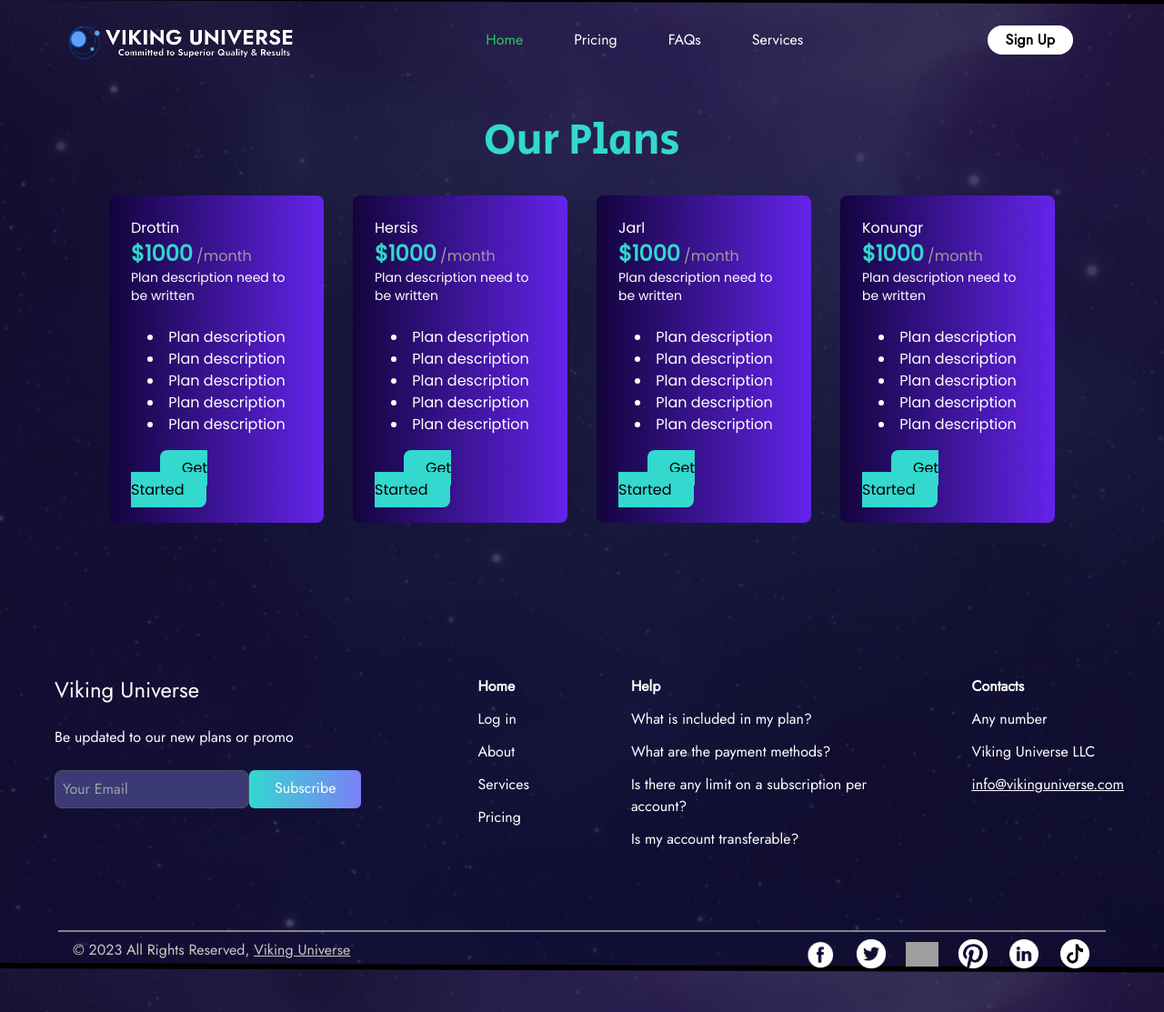
After one commit to VikingAM/VikingUniverseRepository, a Django app: template vikinguniverse/templates/pricing.html in a window 1280 px wide. The commit adds this page. Shown: the whole page at 91% size. Run offline with Django 3.2, Linux system fonts and the light colour scheme; the template is opened without the code that fills it, so the values that code supplies are empty; some libraries are stand-ins or nearby versions; grey boxes are pictures that could not be loaded.

Commit message:
pricing page v1

```diff
--- /dev/null
+++ b/vikinguniverse/templates/landing_page_footer.html
@@ -0,0 +1,54 @@
+{% load static %}
+<div class="flex mx-5 mt-28 space-x-16 font-Jost">
+            <div class="text-white  m-4 px-6 py-6 rounded-lg">
+                <p class="text-2xl">Viking Universe</p><br>
+                <p>Be updated to our new plans or promo</p><br>
+                <div class="flex">
+                    <form>
+                        <input type="text" class="border rounded-lg bg-placeHolderCol border-gray-600 py-2 px-2" placeholder="Your Email">
+                    </form>
+                    <a href="#" class="p-2 px-7 text-white rounded-md baseline bg-gradient-to-r from-readMoreSTBG to-readMoreEDBG hover:bg-blue-600">Subscribe</a>
+                </div>
+            </div>
+            <div class="text-white m-4 px-6 py-6 space-y-3 rounded-lg relative">
+                <ol><b><a href="{% url 'LandingPage' %}" class="hover:text-yellow-300">Home</a></b></ol>
+                <ol><a href="#" class="hover:text-yellow-300">Log in</a></ol>
+                <ol><a href="about.html" class="hover:text-yellow-300">About</a></ol>
+                <ol><a href="#" class="hover:text-yellow-300">Services</a></ol>
+                <ol><a href="#" class="hover:text-yellow-300">Pricing</a></ol>
+            </div>
+            <div class="text-white m-4 px-6 py-6 rounded-lg">
+                <p><b>Help</b></p>
+                <div class="space-y-3 mt-3">
+                    <p><a href="#" class="hover:text-yellow-300">What is included in my plan?</a></p>
+                    <p><a href="#" class="hover:text-yellow-300">What are the payment methods?</a></p>
+                    <p><a href="#" class="hover:text-yellow-300">Is there any limit on a subscription per account?</a></p>
+                    <p><a href="#" class="hover:text-yellow-300">Is my account transferable?</a></p>
+                </div>
+            </div>
+            <div class="text-white  m-4 px-6 py-6 rounded-lg">
+                <p><b>Contacts</b></p>
+                <div class="space-y-3 mt-3">
+                    <p class="hover:text-yellow-300"><a href="#">Any number</a></p>
+                    <p class="hover:text-yellow-300"><a href="#">Viking Universe LLC</p>
+                    <p class="hover:text-yellow-300"><u><a href="#">info@vikinguniverse.com</a></u></p>
+                </div>
+            </div>
+    	</div><br><br>
+    	<hr class="border border-hrLine cursor-pointer hover:border-white duration-500 mb-2 mx-16">
+    	<div class="text-footerColor mx-20 flex justify-between font-Jost">
+        	<p>© 2023 All Rights Reserved,
+        		<u>
+        			<a href="#" class="hover:text-yellow-300">Viking Universe</a>
+        		</u>
+        	</p>
+	        <div class="flex space-x-5">
+	            <a href="#"><img src="{% static 'landingpage/images/icons/facebook-logo-white.png' %}" class="object-scale-down h-8 w-9" alt="Facebook Logo"></a>
+	            <a href="#"><img src="{% static 'landingpage/images/icons/twitter-logo-white.png' %}" class="object-scale-down h-8 w-9" alt="Twitter Logo"></a>
+	            <a href="#"><img src="{% static 'landingpage/images/icons/instagram-logo-white-circle.png' %}" class="object-scale-down h-8 w-9" alt="Instagram Logo"></a>
+	            <a href="#"><img src="{% static 'landingpage/images/icons/white-pinterest-logo-.png' %}" class="object-scale-down h-8 w-9" alt="Pinterest Logo"></a>
+	            <a href="#"><img src="{% static 'landingpage/images/icons/linkedin-logo.png' %}" class="object-scale-down h-8 w-9" alt="LinkedIn Logo"></a>
+	            <a href="#"><img src="{% static 'landingpage/images/icons/tiktok-logo.png' %}" class="object-scale-down h-8 w-9" alt="Tiktok Logo"></a>
+	        </div>
+    	</div><br><br>
+    </div>
--- /dev/null
+++ b/vikinguniverse/templates/landing_page_nav_bar.html
@@ -0,0 +1,23 @@
+{% load static %}
+<nav class=" max-w-full relative container mx-auto p-1 pt-4 items-stretch">
+    <!-- Flex Container -->
+    <div class="flex items-center justify-between">
+        <!-- Logo -->
+        <div class="pt-2 ml-16">
+            <a href="{% url 'LandingPage' %}">
+            	<img src="{% static 'landingpage/images/viking_white_logo_cut.png' %}" alt="Viking Asset Management Logo" href="{% url 'LandingPage' %}">
+            </a>
+        </div>
+        <!-- Items-->
+        <div class="hidden md:flex space-x-14 text-white font-Jost">
+            <a href="{% url 'LandingPage' %}" class="hover:text-yellow-300 text-highlightColor">Home</a>
+            <a href="{% url 'PricingPage' %}" class="hover:text-yellow-300">Pricing</a>
+            <a href="faqs.html" class="hover:text-yellow-300">FAQs</a>
+            <a href="services.html" class="hover:text-yellow-300">Services</a>
+        </div>
+        <!-- Button -->
+        <a href="{% url 'accountLogin' %}" class="font-Jost hidden lg:block p-1 px-5 mr-24 md:space-x-10 text-black rounded-full baseline bg-white hover:bg-purpleWhite transition-all duration-500">
+        	<b>Sign Up</b>
+        </a>
+    </div>
+</nav>
--- /dev/null
+++ b/vikinguniverse/templates/pricing.html
@@ -0,0 +1,98 @@
+{% load static %}
+<!DOCTYPE html>
+<html lang="en">
+<head>
+    <meta charset="UTF-8">
+    <meta http-equiv="X-UA-Compatible" content="IE=edge">
+    <meta name="viewport" content="width=device-width, initial-scale=1.0">
+    <link rel="stylesheet" href="{% static 'landingpage/css/index.css' %}">
+    <title>Pricing | Viking Asset Management</title>
+    <script src="https://cdn.tailwindcss.com"></script>
+</head>
+<body class="bg-current" style="background-image: url({% static 'landingpage/images/bg_img.png' %} )">
+    <!-- Navbar -->
+    {% include 'landing_page_nav_bar.html' %}
+    <div class="mx-6 font-Poppins">
+        <center><p class="text-readMoreSTBG text-5xl mt-14 font-SecularOne">Our Plans</p></center>
+        <div class="relative">
+
+        </div>
+        <div class="grid grid-cols-4 mx-20 mt-5">
+
+            <div class="text-white bg-gradient-to-r from-pricingSTBG to-pricingEDBG m-4 px-6 py-6 rounded-lg ">
+
+                <h1>Drottin</h1>
+                <p><b class="text-pricingColor text-2xl">$1000</b><span class="text-pricingMonth"> /month</span></p>
+                <p class="text-sm">Plan description need to be written</p><br>
+
+                <div class="text-center">
+                    <li>Plan description</li>
+                    <li>Plan description</li>
+                    <li>Plan description</li>
+                    <li>Plan description</li>
+                    <li>Plan description</li>
+                </div>
+                <br>
+
+                <a href="#" class="p-2 px-6 pt-2 mx-8 text-black rounded-lg baseline bg-pricingColor hover:bg-blue-600">Get Started</a>
+            </div>
+
+            <div class="text-white bg-gradient-to-r from-pricingSTBG to-pricingEDBG m-4 px-6 py-6 rounded-lg ">
+
+                <h1>Hersis</h1>
+                <p><b class="text-pricingColor text-2xl">$1000</b><span class="text-pricingMonth"> /month</span></p>
+                <p class="text-sm">Plan description need to be written</p><br>
+
+                <div class="text-center">
+                    <li>Plan description</li>
+                    <li>Plan description</li>
+                    <li>Plan description</li>
+                    <li>Plan description</li>
+                    <li>Plan description</li>
+                </div>
+                <br>
+
+                <a href="#" class="p-2 px-6 pt-2 mx-8 text-black rounded-lg baseline bg-pricingColor hover:bg-blue-600">Get Started</a>
+            </div>
+
+            <div class="text-white bg-gradient-to-r from-pricingSTBG to-pricingEDBG m-4 px-6 py-6 rounded-lg ">
+
+                <h1>Jarl</h1>
+                <p><b class="text-pricingColor text-2xl">$1000</b><span class="text-pricingMonth"> /month</span></p>
+                <p class="text-sm">Plan description need to be written</p><br>
+
+                <div class="text-center">
+                    <li>Plan description</li>
+                    <li>Plan description</li>
+                    <li>Plan description</li>
+                    <li>Plan description</li>
+                    <li>Plan description</li>
+                </div>
+                <br>
+
+                <a href="#" class="p-2 px-6 pt-2 mx-8 text-black rounded-lg baseline bg-pricingColor hover:bg-blue-600">Get Started</a>
+            </div>
+
+            <div class="text-white bg-gradient-to-r from-pricingSTBG to-pricingEDBG m-4 px-6 py-6 rounded-lg ">
+
+                <h1>Konungr</h1>
+                <p><b class="text-pricingColor text-2xl">$1000</b><span class="text-pricingMonth"> /month</span></p>
+                <p class="text-sm">Plan description need to be written</p><br>
+
+                <div class="text-center">
+                    <li>Plan description</li>
+                    <li>Plan description</li>
+                    <li>Plan description</li>
+                    <li>Plan description</li>
+                    <li>Plan description</li>
+                </div>
+                <br>
+
+                <a href="#" class="p-2 px-6 pt-2 mx-8 text-black rounded-lg baseline bg-pricingColor hover:bg-blue-600">Get Started</a>
+            </div>
+
+        </div>
+    </div>
+    {% include 'landing_page_footer.html' %}
+    </body>
+</html>
--- a/vikinguniverse/urls.py
+++ b/vikinguniverse/urls.py
@@ -22,5 +22,6 @@ app_name = "vikinguniverse"
 urlpatterns = [
     path('admin/', admin.site.urls),
     path("", vikinguniverseViews.landingpage, name="LandingPage"),
+    path("pricing", vikinguniverseViews.pricingPage, name="PricingPage"),
     path('accounts/', include('accounts.urls')),
 ]
--- a/vikinguniverse/views.py
+++ b/vikinguniverse/views.py
@@ -3,3 +3,6 @@ from django.shortcuts import render, redirect, get_object_or_404, get_list_or_40
 
 def landingpage(request):
 	return render(request, 'landing_page.html')
+
+def pricingPage(request):
+	return render(request, 'pricing.html')
```
Also changed, not shown: vikinguniverse/templates/landing_page.html (+3 -76 lines).
